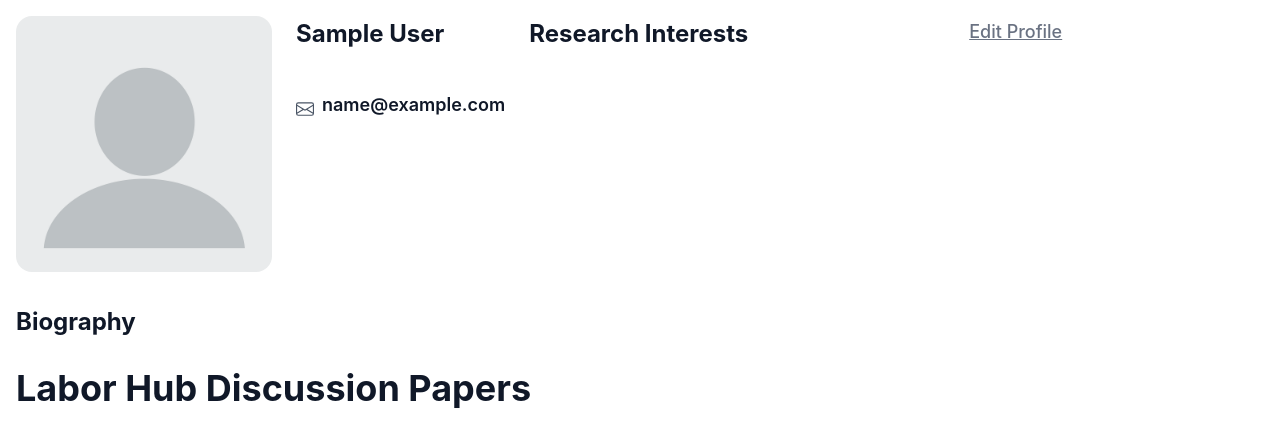
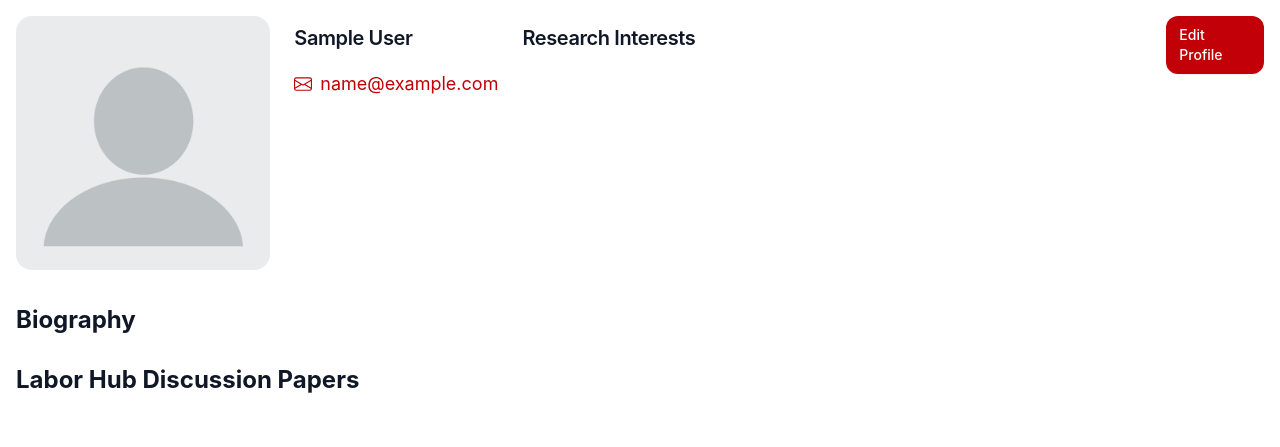
Before and after one commit to lmkmichelle/labor-hub-django, a Django app: page /profile/ in a window 1280 px wide. Shown: the part 108-555 px from the top of the page. Run offline with Django 5.2, Linux system fonts and the light colour scheme; the visitor is signed in with stand-in values (Sample User, id 1); data that the repository does not hold is empty; parts of the project's set-up code (start-up, migrations or seed data) failed here and were passed over; some libraries are stand-ins or nearby versions.

Commit message:
fix profile page

```diff
--- a/templates/accounts/profile.html
+++ b/templates/accounts/profile.html
@@ -1,15 +1,17 @@
 {% extends "base.html" %}
 {% load static %}
-{% block title %}Profile{% endblock title %}
+{% block title %}
+    Profile
+{% endblock title %}
 {% block content %}
     <article class="max-w-none format lg:format-lg">
         <div class="flex flex-row gap-6">
             <div class="w-64">
                 <div class="not-format">
-                <img
-                    class="rounded-lg"
+                    <img class="rounded-lg"
                          src="{{ user_profile.avatar.url }}"
-                    alt="Profile picture"> </img>
+                         alt="Profile picture">
+                </img>
             </div>
             {% comment %} <div class="not-format flex flex-wrap gap-2">
             {% for interest in user_profile.research_interests %}
@@ -17,65 +19,76 @@
             {% endfor %}
             </div> {% endcomment %}
         </div>
-
-        <div class="flex flex-col">
-                <h3>{{ profile_user.first_name }} {{ profile_user.last_name }}</h3>
-                <h4>{{ user_profile.education }}</h4>
-                <h4>{{ user_profile.position }}</h4>
-                <h4>{{ user_profile.get_country_code_display }}</h4>
-            <div class="contact-details space-y-2">
-                <a href="mailto: {{ user_profile.email }}"
-                    class="flex items-center gap-2 no-underline hover:underline">
-                    <svg xmlns="http://www.w3.org/2000/svg" width="18" height="18" fill="currentColor"
+        <div class="flex flex-col mt-2">
+            <h5 class="text-xl mb-2 font-semibold tracking-tight text-heading">
+                {{ profile_user.first_name }} {{ profile_user.last_name }}
+            </h5>
+            <div class="flex flex-col mb-2 ">
+                <span>{{ user_profile.education }}</span>
+                <span>{{ user_profile.position }}</span>
+                <span>{{ user_profile.get_country_code_display }}</span>
+            </div>
+            <div class="space-y-1 not-format">
+                <a href="mailto:{{ profile_user.email }}"
+                   class="flex items-center gap-2 text-red-700 no-underline hover:underline">
+                    <svg xmlns="http://www.w3.org/2000/svg"
+                         width="18"
+                         height="18"
+                         fill="currentColor"
                          class="flex-shrink-0"
-                            style="color: var(--primary);"
+                         style="color: var(--primary)"
                          viewBox="0 0 16 16">
-                        <path d="M0 4a2 2 0 0 1 2-2h12a2 2 0 0 1 2 2v8a2 2 0 0 1-2 2H2a2 2 0 0 1-2-2zm2-1a1 1 0 0 0-1 1v.217l7 4.2 7-4.2V4a1 1 0 0 0-1-1zm13 2.383-4.708 2.825L15 11.105zm-.034 6.876-5.64-3.471L8 9.583l-1.326-.795-5.64 3.47A1 1 0 0 0 2 13h12a1 1 0 0 0 .966-.741M1 11.105l4.708-2.897L1 5.383z"/>
+                        <path d="M0 4a2 2 0 0 1 2-2h12a2 2 0 0 1 2 2v8a2 2 0 0 1-2 2H2a2 2 0 0 1-2-2zm2-1a1 1 0 0 0-1 1v.217l7 4.2 7-4.2V4a1 1 0 0 0-1-1zm13 2.383-4.708 2.825L15 11.105zm-.034 6.876-5.64-3.471L8 9.583l-1.326-.795-5.64 3.47A1 1 0 0 0 2 13h12a1 1 0 0 0 .966-.741M1 11.105l4.708-2.897L1 5.383z" />
                     </svg>
-                    <h4 class="profile-link">{{ profile_user.email }}</h4>
+                    {{ profile_user.email }}
                 </a>
                 {% if user_profile.website %}
                     <a href="{{ user.profile.website }}"
-                    class="flex items-center gap-2 no-underline hover:underline">
-                    <svg xmlns="http://www.w3.org/2000/svg" fill="currentColor" width="18" height="18"
+                       class="flex items-center gap-2 text-red-700 no-underline hover:underline">
+                        <svg xmlns="http://www.w3.org/2000/svg"
+                             fill="currentColor"
+                             width="18"
+                             height="18"
                              class="flex-shrink-0"
-                            style="color: var(--primary);"
+                             style="color: var(--primary)"
                              viewBox="0 0 16 16">
-                        <path d="M4.715 6.542 3.343 7.914a3 3 0 1 0 4.243 4.243l1.828-1.829A3 3 0 0 0 8.586 5.5L8 6.086a1 1 0 0 0-.154.199 2 2 0 0 1 .861 3.337L6.88 11.45a2 2 0 1 1-2.83-2.83l.793-.792a4 4 0 0 1-.128-1.287z"/>
-                        <path d="M6.586 4.672A3 3 0 0 0 7.414 9.5l.775-.776a2 2 0 0 1-.896-3.346L9.12 3.55a2 2 0 1 1 2.83 2.83l-.793.792c.112.42.155.855.128 1.287l1.372-1.372a3 3 0 1 0-4.243-4.243z"/>
+                            <path d="M4.715 6.542 3.343 7.914a3 3 0 1 0 4.243 4.243l1.828-1.829A3 3 0 0 0 8.586 5.5L8 6.086a1 1 0 0 0-.154.199 2 2 0 0 1 .861 3.337L6.88 11.45a2 2 0 1 1-2.83-2.83l.793-.792a4 4 0 0 1-.128-1.287z" />
+                            <path d="M6.586 4.672A3 3 0 0 0 7.414 9.5l.775-.776a2 2 0 0 1-.896-3.346L9.12 3.55a2 2 0 1 1 2.83 2.83l-.793.792c.112.42.155.855.128 1.287l1.372-1.372a3 3 0 1 0-4.243-4.243z" />
                         </svg>
-                    <h4 class="profile-link">External homepage</h4>
+                        External website
                     </a>
                 {% endif %}
             </div>
         </div>
-
-        <div class="{% if request.user == user %}w-full lg:w-1/3{% else %}w-full lg:w-1/2{% endif %} flex-shrink-0">
-            <div class="element-business-card-details">
-                <h3 class="box-list-headline">Research Interests</h3>
-                <div class="box-list">
-
-                </div>
-            </div>
-        </div>
-
-        {% if request.user == user_profile.user %}
-        <div class="w-full lg:w-auto flex-shrink-0">
-            <div class="element-business-card-details">
-                <a href="{% url 'edit_profile' %}" class="nav-link"
-                   style="color: var(--primary); text-decoration-line: underline">Edit Profile</a>
-            </div>
+        <div class="w-full lg:w-1/2">
+            <div class="mt-2">
+                <h5 class="text-xl mb-2 font-semibold tracking-tight text-heading">Research Interests</h5>
+                {% if user.profile.research_interests %}
+                    <div class="flex flex-wrap gap-2 justify-start mb-4">
+                        {% for interest in user.profile.research_interests|slice:":3" %}
+                            <span class="bg-red-100 text-red-700 text-sm font-medium px-2 py-1 rounded">{{ interest.value }}</span>
+                        {% endfor %}
                     </div>
                 {% endif %}
             </div>
-
+        </div>
+        {% if request.user == user_profile.user %}
+            <div class="w-full lg:w-auto">
+                <a href="{% url 'edit_profile' %}"
+                 class="text-white no-underline bg-red-700 hover:bg-red-800 box-border border border-transparent focus:ring-4 focus:ring-red-600 shadow-xs font-medium leading-5 rounded-base text-sm px-3 py-2 focus:outline-none inline-block">Edit Profile</a>
+            </div>
+        {% endif %}
+    </div>
     <div class="mt-8">
         <div class="w-full">
             <h3>Biography</h3>
             <p>{{ user.profile.biography }}</p>
-            <h2 class="title">Labor Hub Discussion Papers</h2>
-            {% include 'partials/_publications_list.html' %}
+            <h3>Labor Hub Discussion Papers</h3>
+            <div class="not-format">
+                {% include "partials/_publications_list.html" %}
+            </div>
+
         </div>
     </div>
 </article>
-{% endblock %}
+{% endblock content %}
```
Lines whose indentation alone changed are shown as unchanged.
